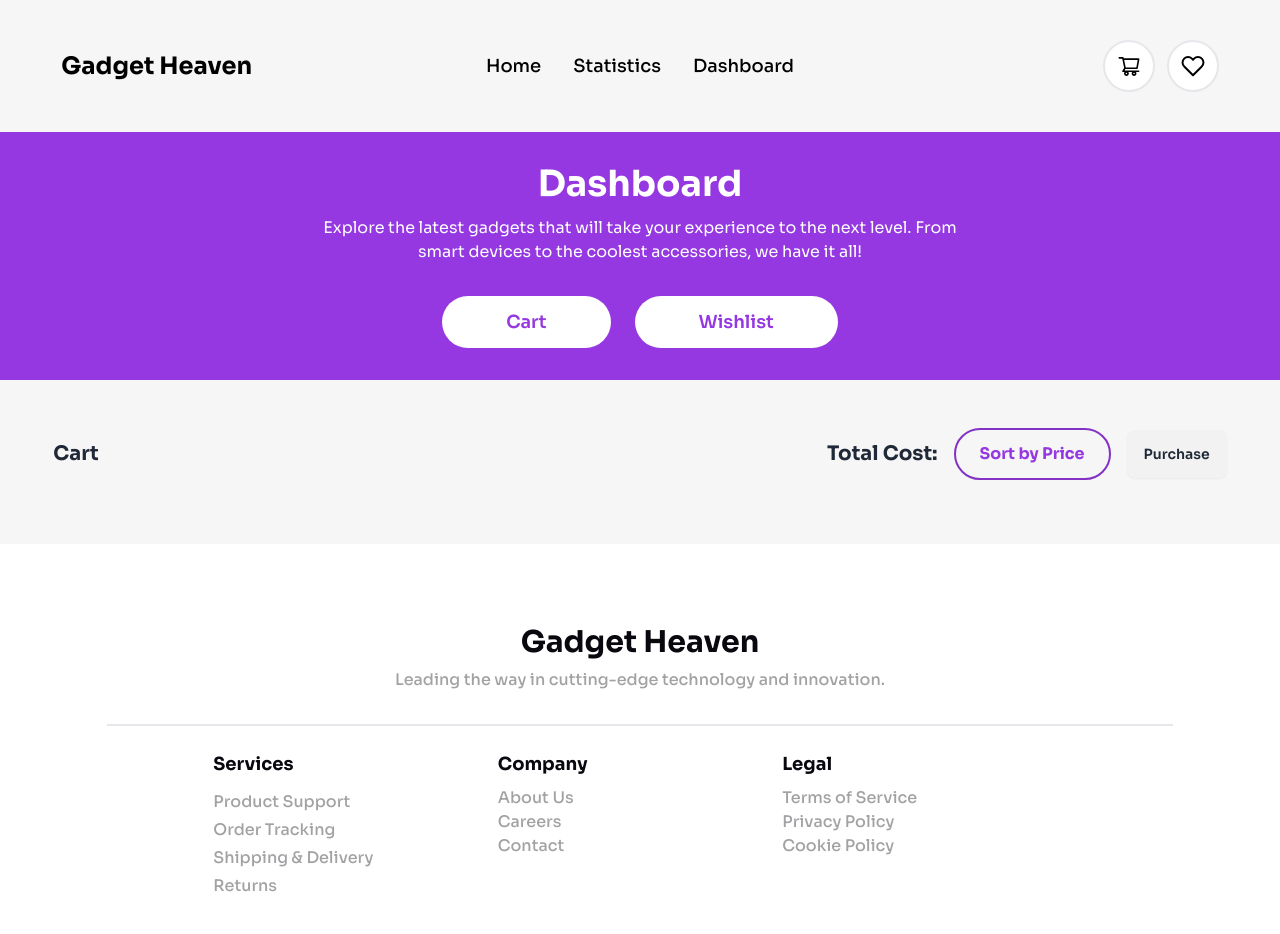
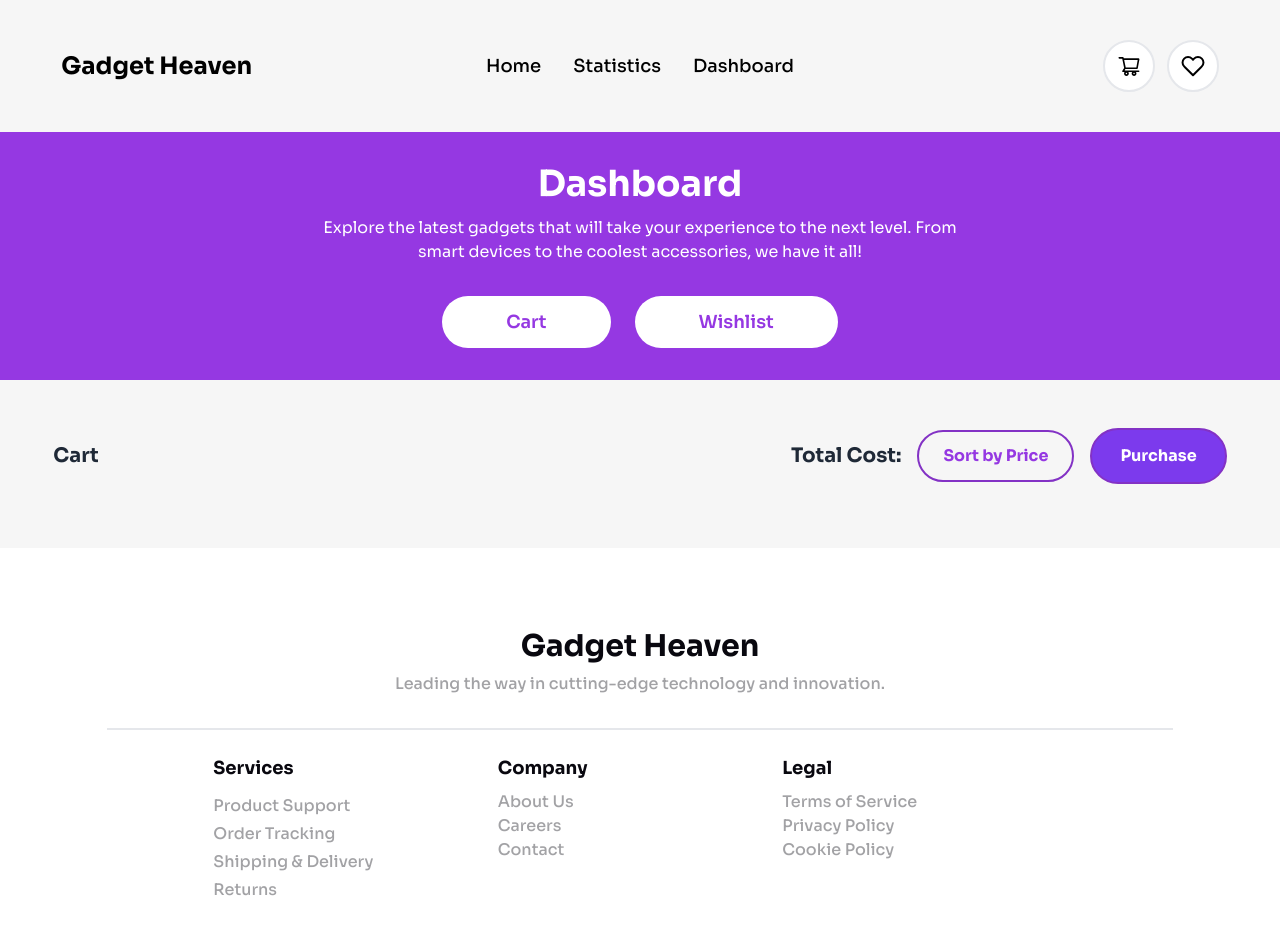
Before and after one commit to SK-Jabed/Gadget-Heaven-React-Project, a React (Vite) app: page /dashboard in a window 1280 px wide. Shown: the top 934 px of the page. Built offline with nearby package versions, Linux system fonts and the light colour scheme.

Commit message:
Cart Product Component Updated

```diff
--- a/src/components/CartProduct/CartProduct.jsx
+++ b/src/components/CartProduct/CartProduct.jsx
@@ -40,7 +40,7 @@ const CartProduct = () => {
         <div className="flex items-center gap-4">
           <p className="font-bold text-xl">Total Cost: </p>
           <button onClick={handleSort} className="px-6 py-3 rounded-full border-2 border-[#8332C5] text-[#9538E2] font-bold">Sort by Price</button>
-          <button className="btn">Purchase</button>
+          <button className="px-7 py-[14px] rounded-full border-2 border-[#8332C5] text-white font-bold bg-violet-600">Purchase</button>
         </div>
       </div>
 
```
